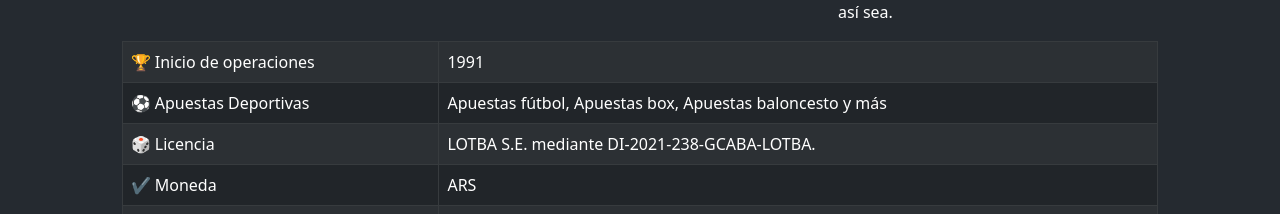
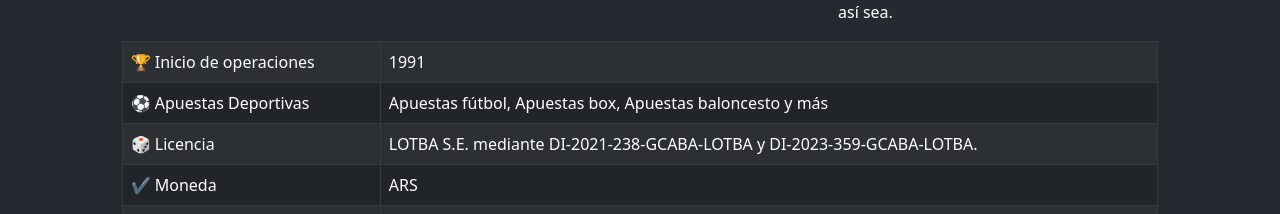
Before and after one commit to Codere-Israel/Codere-ARG, a React (Create React App) app: page / in a window 1280 px wide. Shown: the part 4264-4478 px from the top of the page. Built offline with nearby package versions, Linux system fonts and the light colour scheme; a web font is replaced by a local one.

Commit message:
Update Content.js

```diff
--- a/src/Components/Content.js
+++ b/src/Components/Content.js
@@ -283,7 +283,7 @@
           </tr>
           <tr>
             <td>🎲 Licencia</td>
-            <td>LOTBA S.E. mediante DI-2021-238-GCABA-LOTBA.</td>
+            <td>LOTBA S.E. mediante DI-2021-238-GCABA-LOTBA y DI-2023-359-GCABA-LOTBA.</td>
           </tr>
           <tr>
             <td>✔️ Moneda</td>
```
